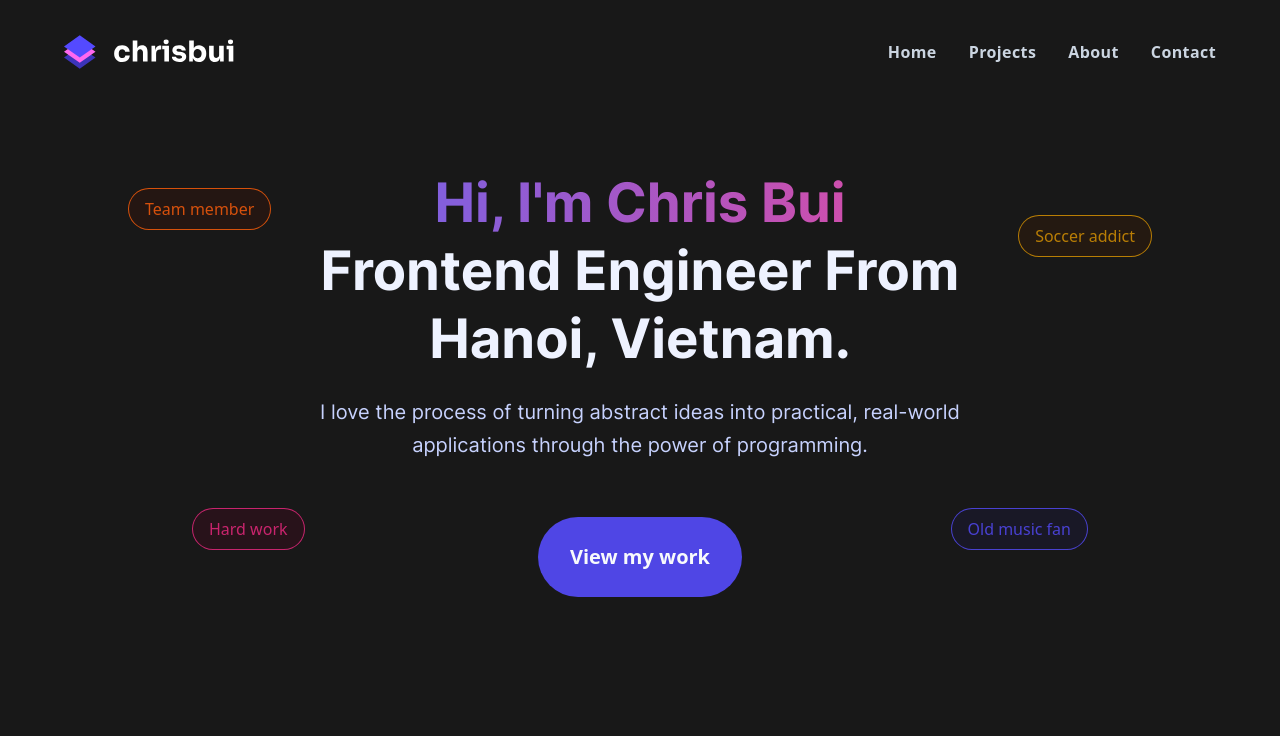
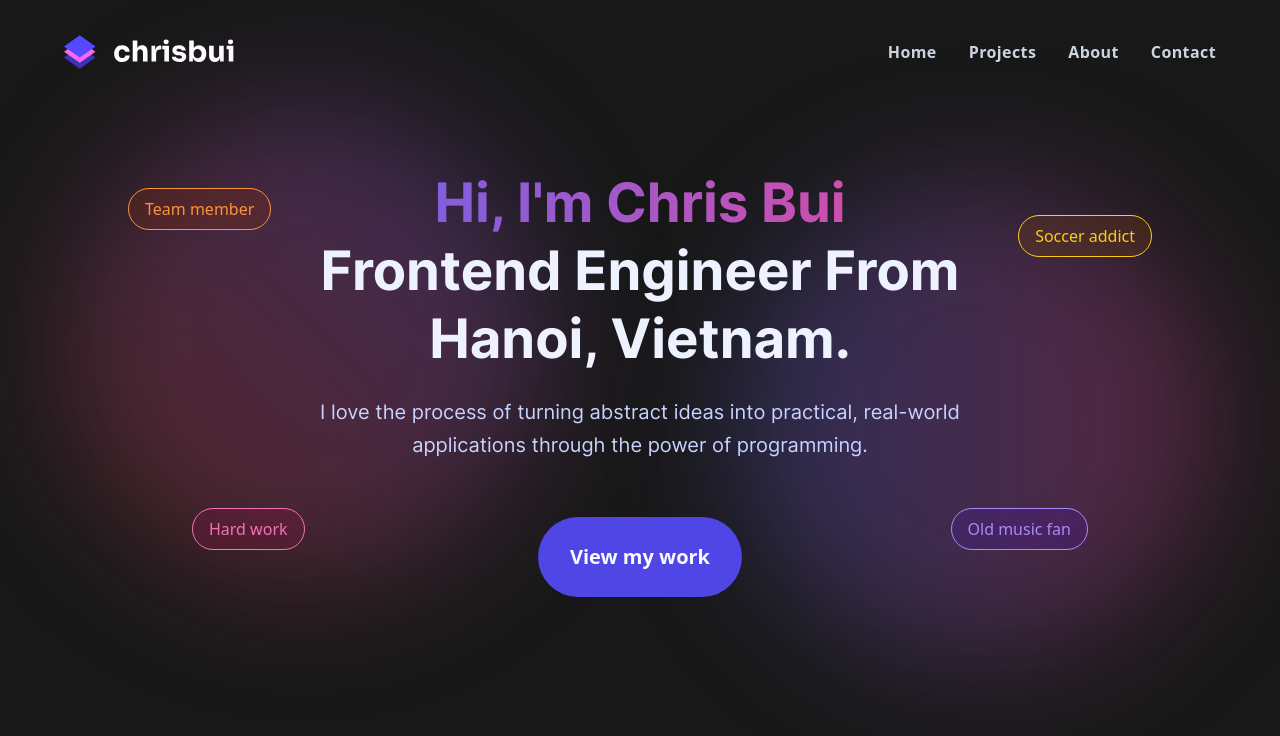
Before and after one commit to chrisvn188/my-portfolio, a React (Vite) app: page / in a window 1280 px wide. Shown: the top 736 px of the page. Built offline with nearby package versions, Linux system fonts and the light colour scheme.

Commit message:
Add blur background to hero

```diff
--- a/src/components/Hero.jsx
+++ b/src/components/Hero.jsx
@@ -1,12 +1,13 @@
 import Button from './Button'
 import Section from './Section'
+import BlurBackground from './decorations/BlurBackground'
 import TextPill from './decorations/TextPill'
 
 /* eslint-disable react/prop-types */
 const Hero = () => {
   return (
     <Section>
-      <div className="px-4 py-12 md:py-16">
+      <div className="px-4 py-12 md:py-16 relative z-20">
         <div className="text-center">
           <h1 className="font-bold text-1000 text-indigo-50 leading-tight capitalize max-w-[18ch] mx-auto">
             <span className="block bg-gradient-to-r from-indigo-500 to-pink-500 text-transparent bg-clip-text">
@@ -39,7 +40,7 @@ const Hero = () => {
       </TextPill>
       <TextPill
         className={'lg:bottom-[20%] lg:right-[15%] move-down'}
-        color="indigo">
+        color="violet">
         Old music fan
       </TextPill>
       <TextPill
@@ -47,6 +48,8 @@ const Hero = () => {
         color="pink">
         Hard work
       </TextPill>
+      <BlurBackground className="w-[30rem] h-[30rem] bg-gradient-to-r from-indigo-500/30 to-pink-500/30 bottom-0 right-[5%] blur-3xl" />
+      <BlurBackground className="w-[30rem] h-[30rem] bg-gradient-to-tr from-red-500/30 to-violet-500/30 top-0 left-[5%] blur-3xl move-down" />
     </Section>
   )
 }
--- /dev/null
+++ b/src/components/decorations/BlurBackground.jsx
@@ -0,0 +1,7 @@
+/* eslint-disable react/prop-types */
+const BlurBackground = ({ className }) => {
+  const ownClasses = 'hidden md:block rounded-full absolute z-0 select-none'
+  return <div className={`${ownClasses} ${className || ''}`} />
+}
+
+export default BlurBackground
--- a/src/components/decorations/TextPill.jsx
+++ b/src/components/decorations/TextPill.jsx
@@ -4,23 +4,22 @@ const TextPill = ({ className, children, color }) => {
   switch (color) {
     case 'orange':
       colorClasses =
-        'lg:text-orange-600/90 lg:border-orange-600/90 lg:bg-orange-950/30'
+        'lg:text-orange-400 lg:border-orange-400 lg:bg-orange-900/30'
       break
-    case 'indigo':
+    case 'violet':
       colorClasses =
-        'lg:text-indigo-600/90 lg:border-indigo-600/90 lg:bg-indigo-950/30'
+        'lg:text-violet-400 lg:border-violet-400 lg:bg-violet-900/30'
       break
     case 'pink':
-      colorClasses =
-        'lg:text-pink-600/90 lg:border-pink-600/90 lg:bg-pink-950/30'
+      colorClasses = 'lg:text-pink-400 lg:border-pink-400 lg:bg-pink-900/30'
       break
     case 'yellow':
       colorClasses =
-        'lg:text-yellow-600/90 lg:border-yellow-600/90 lg:bg-yellow-950/30'
+        'lg:text-yellow-400 lg:border-yellow-400 lg:bg-yellow-900/30'
       break
   }
   let ownClasses =
-    'hidden [ lg:absolute lg:inline-block lg:border lg:border-solid lg:px-4 py-2 lg:rounded-full lg:select-none ]'
+    'hidden [ lg:absolute lg:z-10 lg:inline-block lg:border lg:border-solid lg:px-4 py-2 lg:rounded-full lg:select-none ]'
   return (
     <div className={`${ownClasses} ${colorClasses} ${className || ''}`}>
       {children}
```
